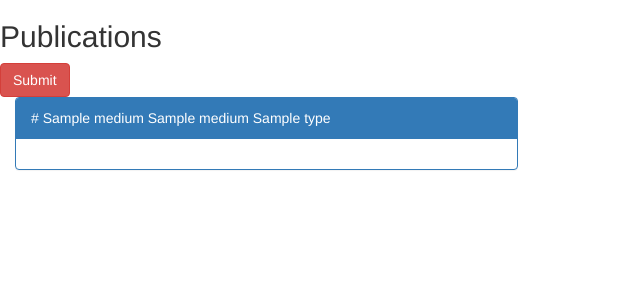
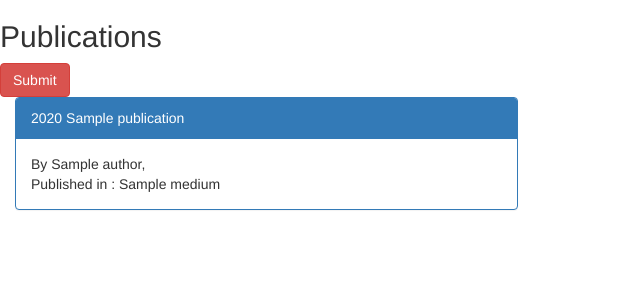
Before and after one commit to nguanh/SharpMD, a Django app: template ingester/templates/ingester/url_list.html in a window 1280 px wide. Shown: the top 300 px of the page, without its empty margins (0-640 px from the left). Run offline with Django 3.2, Linux system fonts and the light colour scheme; the template is opened without the code that fills it: most values are stand-ins (such as "Sample title", 1, 10 or a date in 2020); some libraries are stand-ins or nearby versions.

Commit message:
feat: all relevant data is displayed in list view

```diff
--- a/ingester/templates/ingester/url_list.html
+++ b/ingester/templates/ingester/url_list.html
@@ -20,12 +20,12 @@
         {% for url in object_list %}
             <div class="panel panel-primary">
                 <div class="panel-heading" >
-                    <span class="publication-date">{{ url.url}}</span>
-                    <span class="publication-date">{{ url.medium.main_name}}</span>
-                    <span class="publication-date">{{ url.medium.main_name}}</span>
-                    <span class="publication-date">{{ url.type.name}}</span>
+                    <span class="publication-date">{{ url.publication.date_published|date:"Y" }}</span>
+                    <span class="publication-title">{{ url.publication.title }}</span>
                 </div>
                 <div class="panel-body">
+                    By{% for author in url.authors.all%} {{ author.main_name }},{% endfor%}<br/>
+                    Published in : <span class="publication-medium">{{ url.medium.main_name}}</span>
                 </div>
             </div>
         {% endfor %}
```
